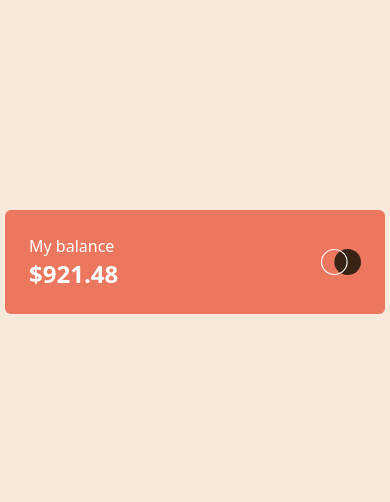
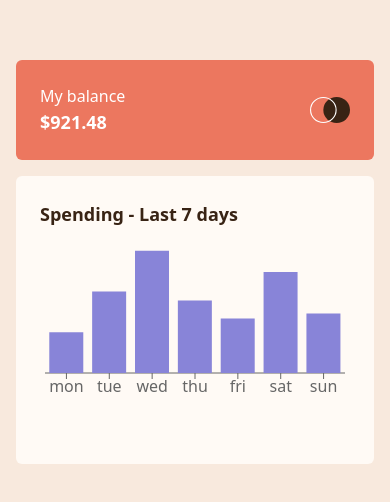
Before and after one commit to radriann21/expenses-charts-component-react, a React (Vite) app: page / in a window 390 px wide. Shown: the part 160-662 px from the top of the page. Built offline with nearby package versions, Linux system fonts and the light colour scheme.

Commit message:
feat:added charts

```diff
--- a/src/App.tsx
+++ b/src/App.tsx
@@ -2,7 +2,7 @@ import { MainComponent } from "./components/MainComponent"
 
 function App() {
   return (
-    <main className="max-w-full min-h-screen bg-neutral-cream flex items-center justify-center">
+    <main className="max-w-full min-h-screen bg-neutral-cream flex items-center justify-center p-4 md:p-0">
       <MainComponent />
     </main>
   )
--- /dev/null
+++ b/src/components/ChartsComponent.tsx
@@ -0,0 +1,14 @@
+import data from "../data.json"
+import { ResponsiveContainer, BarChart, XAxis, Tooltip, Bar } from "recharts";
+
+export const ChartsComponent = () => {
+  return (
+    <ResponsiveContainer height={180}>
+      <BarChart data={data}>
+        <XAxis dataKey="day" />
+        <Tooltip />
+        <Bar dataKey="amount" fill="#8884d8" />
+      </BarChart>
+    </ResponsiveContainer>
+  )
+}
--- /dev/null
+++ b/src/components/Divider.tsx
@@ -0,0 +1,9 @@
+export const Divider = () => {
+  return (
+    <span className="relative flex justify-center my-4">
+      <div
+        className="absolute inset-x-0 top-1/2 h-px -translate-y-1/2 bg-transparent bg-neutral-medium-brown"
+      ></div>
+    </span>
+  )
+}
--- a/src/components/MainComponent.tsx
+++ b/src/components/MainComponent.tsx
@@ -1,14 +1,22 @@
 import logo from "../assets/icons/logo.svg"
+import { ChartsComponent } from "./ChartsComponent"
+import { Divider } from "./Divider"
 
 export const MainComponent = () => {
   return (
-    <article className="w-[380px] h-fit flex flex-col">
+    <article className="w-full md:w-[420px] h-fit flex flex-col">
       <section className="w-full bg-primary-soft-red flex justify-between items-center p-6 rounded-md">
         <div className="space-y-4">
           <p className=" text-white">My balance</p>
-          <span className="text-2xl font-semibold text-white">$921.48</span>
+          <span className="text-lg sm:text-2xl font-semibold text-white">$921.48</span>
         </div>
         <img className="w-10" src={logo} alt="logo of the application" />
+      </section>
+
+      <section className="mt-4 p-6 rounded-md bg-neutral-very-pale-orange">
+        <h1 className="font-bold text-lg sm:text-2xl text-neutral-dark-brown">Spending - Last 7 days</h1>
+        <ChartsComponent />
+        <Divider />
       </section>
     </article>
   )
```
